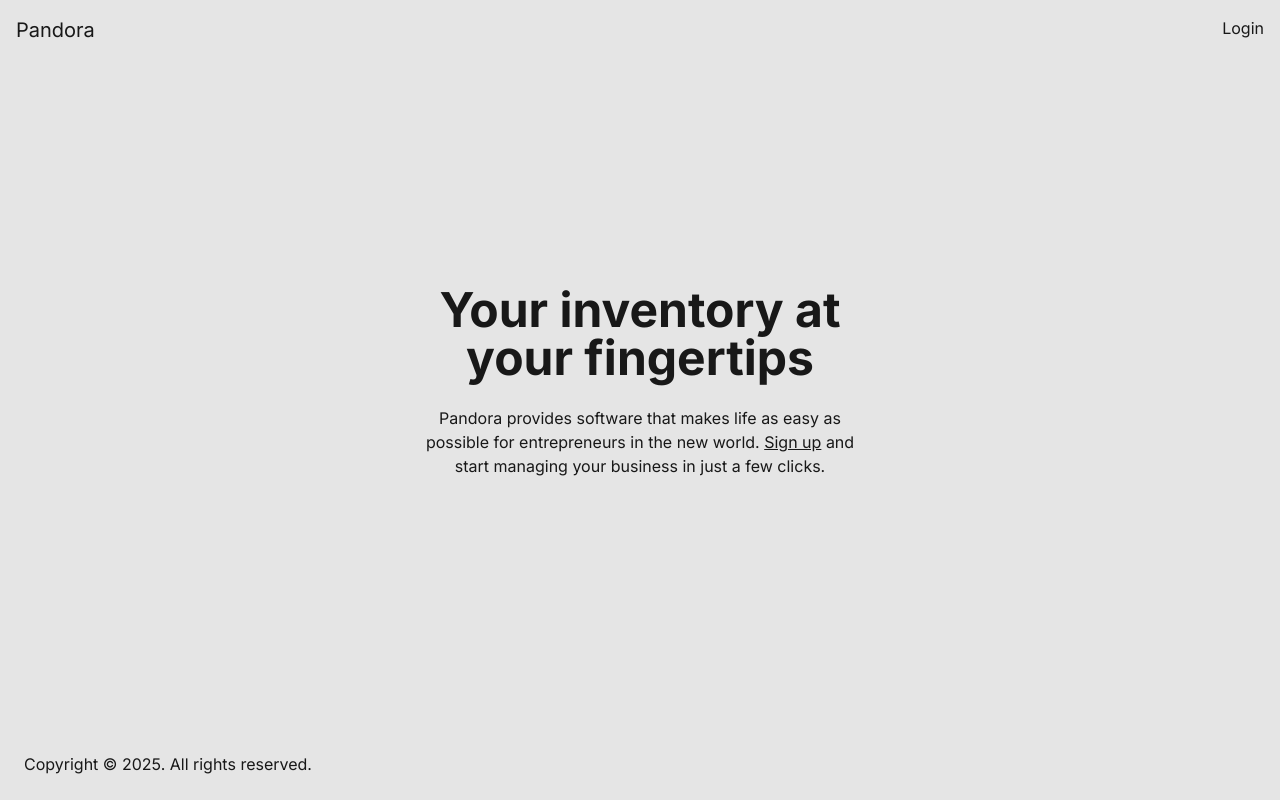
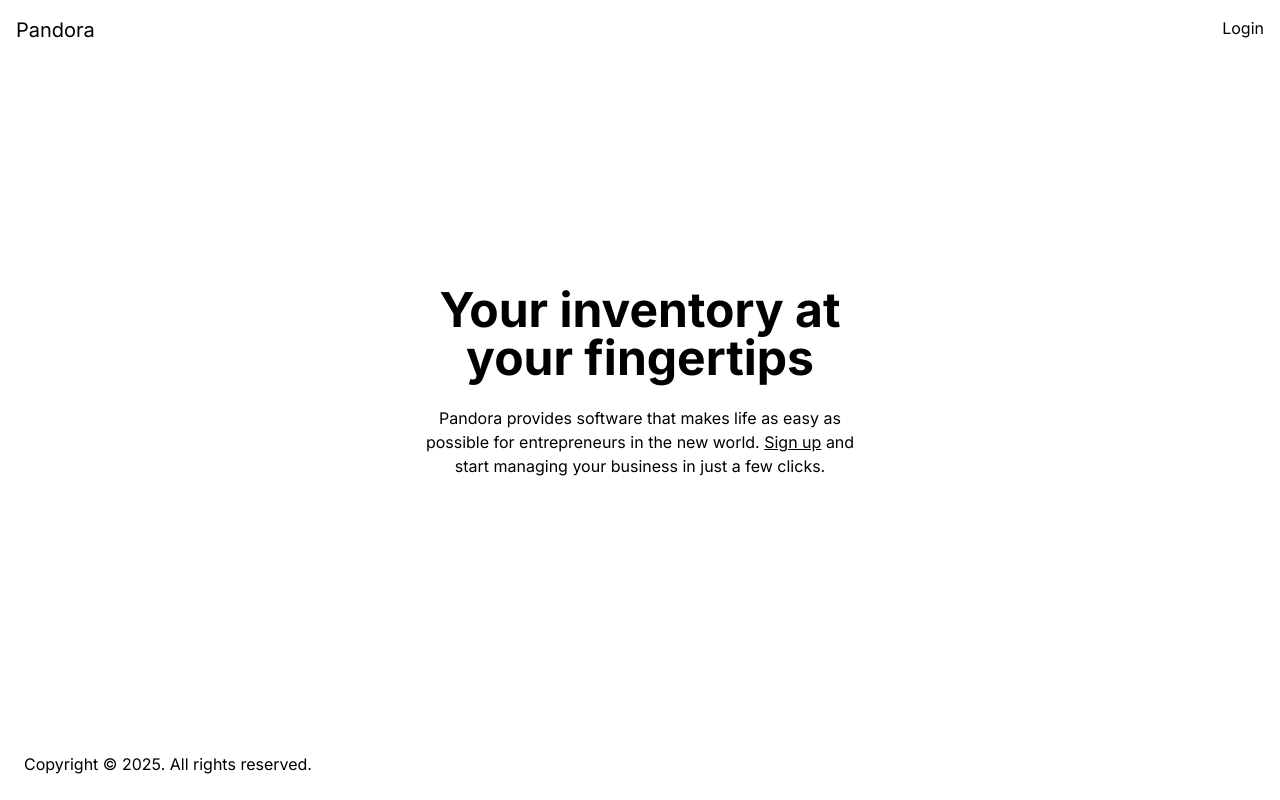
Before and after one commit to AssoDePicche/pandora, a Next.js app: page / in a window 1280 px wide. Built offline with nearby package versions, Linux system fonts and the light colour scheme.

Commit message:
feat: material icons + tailwind imports

```diff
--- a/src/app/globals.css
+++ b/src/app/globals.css
@@ -1,4 +1,10 @@
+@import 'https://fonts.googleapis.com/icon?family=Material+Icons';
+
 @import 'tailwindcss';
+
+@tailwind base;
+@tailwind components;
+@tailwind utilities
 
 :root {
   --background: #e5e5e5;
```
